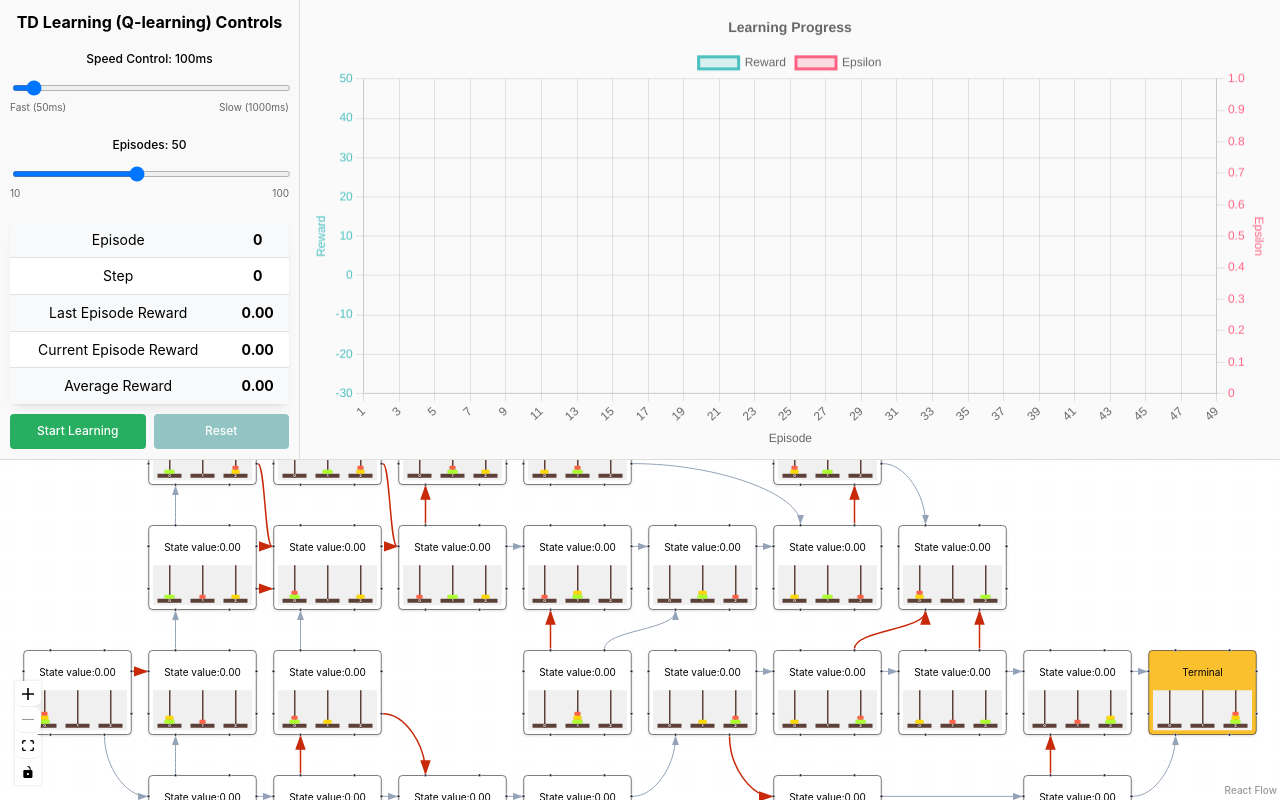
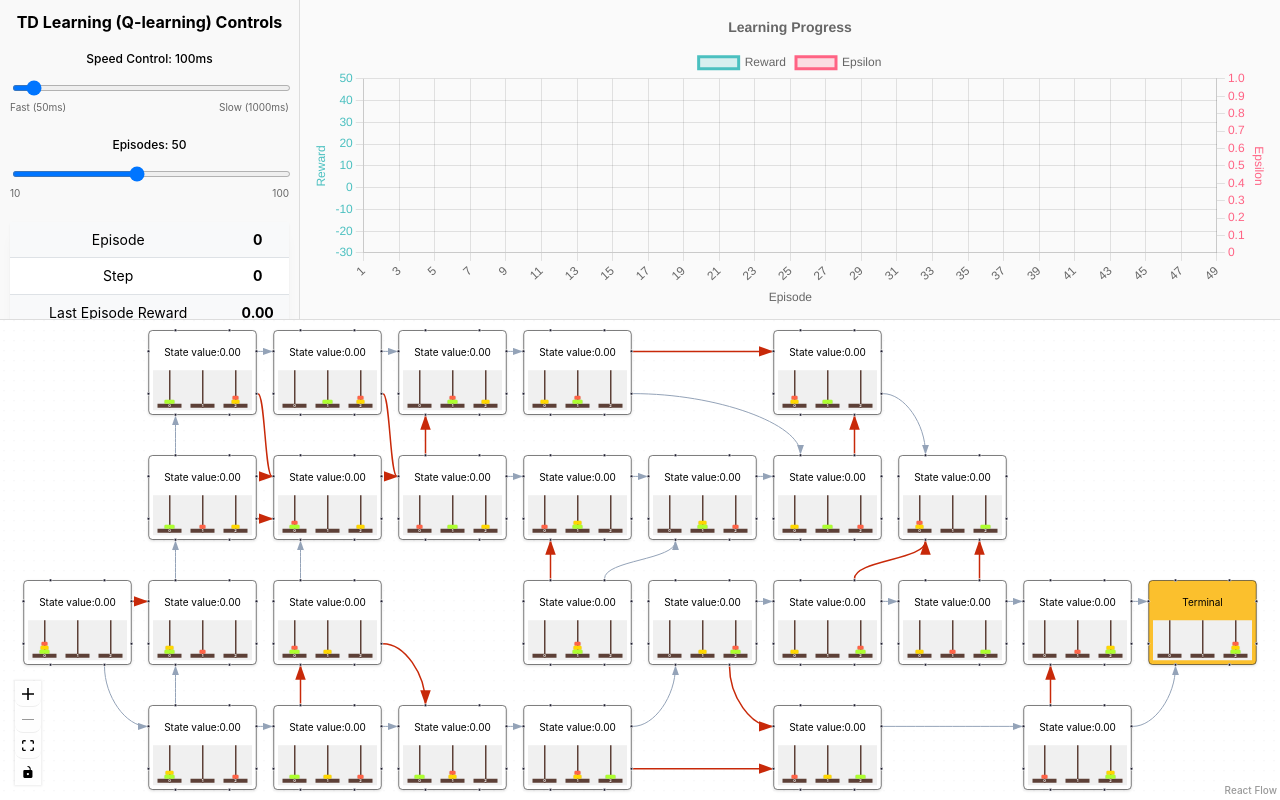
Before and after one commit to klurpicolo/Tower-of-Hanoi-Reinforcement-Learning, a React (Vite) app: page / in a window 1280 px wide. Built offline with nearby package versions, Linux system fonts and the light colour scheme.

Commit message:
Playground styling

```diff
--- a/src/features/playground/PlayGround.tsx
+++ b/src/features/playground/PlayGround.tsx
@@ -454,7 +454,9 @@ export default function PlayGround({ onRLUpdate, config }: RLStreamProps = {}) {
           background: "#f9f9f9",
           borderBottom: "1px solid #ddd",
           zIndex: 10,
-          minHeight: "200px",
+          height: "40vh",
+          maxHeight: "40vh",
+          overflow: "hidden",
         }}
       >
         {/* Left Side - Controls */}
@@ -466,6 +468,8 @@ export default function PlayGround({ onRLUpdate, config }: RLStreamProps = {}) {
             flexDirection: "column",
             gap: "10px",
             borderRight: "1px solid #ddd",
+            height: "100%",
+            overflowY: "auto",
           }}
         >
           <div
```
